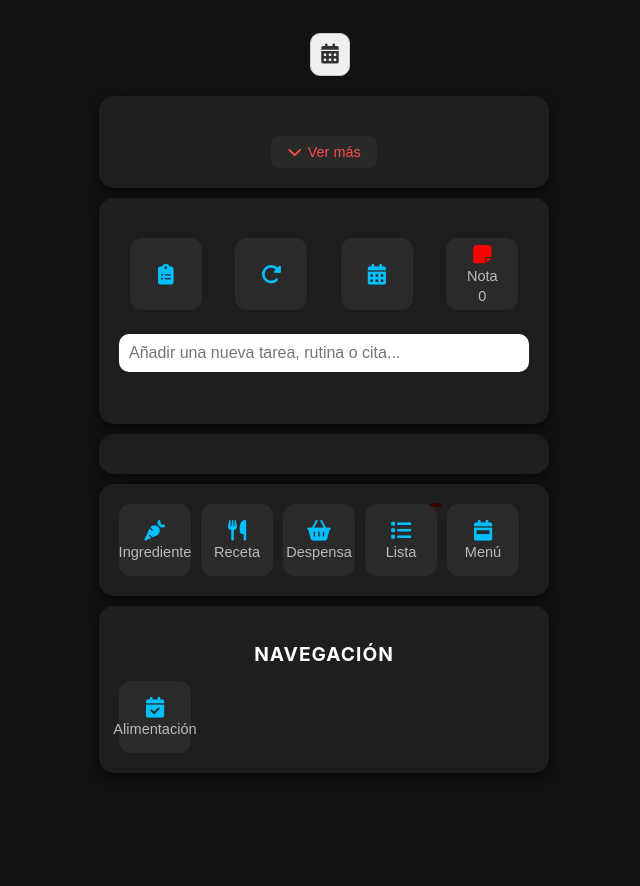
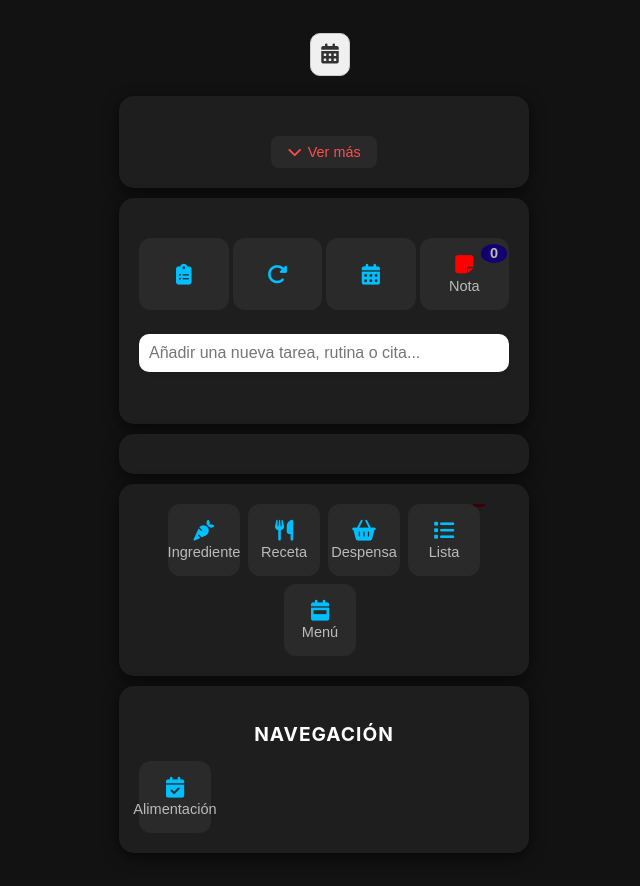
Before and after one commit to drebak85/MiAgenda, a Flask app: page / in a window 1280 px wide. Shown: the whole page, without its empty margins (316-956 px from the left). Before the commit the page ends 753 px from the top, so only its background shows below. Run offline with Flask 3, Linux system fonts and the light colour scheme; some libraries are stand-ins or nearby versions.

Commit message:
Add files via upload

```diff
--- a/static/css/style.css
+++ b/static/css/style.css
@@ -29,7 +29,7 @@ body {
 
 /* ================== 🧾 SECCIONES ================== */
   section.main-section {
-    width: 100% - 5px); /* deja 10px de margen a cada lado */
+    width: calc(100% - 30px); /* deja 10px de margen a cada lado */
     max-width: 480px;
     margin: 10px auto; /* separación vertical entre módulos */
     padding: 20px;
@@ -353,9 +353,6 @@ form select {
   min-width: 40px;
   cursor: pointer;
 }
-
-
-
 
 
 
@@ -899,6 +896,8 @@ textarea {
   padding: 8px;
   border: 1px solid #ccc;
   border-radius: 6px;
+  background-color: #333;
+  color: white;
 }
 
 .form-botones {
@@ -1171,6 +1170,7 @@ textarea {
     justify-content: space-between;
     gap: 4px;
     flex-wrap: nowrap;
+    font-size: 2em;
   }
 
   .activity-type-buttons .icon-button {
@@ -1180,10 +1180,128 @@ textarea {
   }
 
   .activity-type-buttons .icon-button i {
-    font-size: 16px;
+    font-size: 1.4em; /* Aumentado */
   }
 
   .activity-type-buttons .icon-button span {
     font-size: 10px;
   }
 }
+
+/* Estilo de la burbuja del contador de notas */
+.icon-button {
+  position: relative;
+}
+
+.badge-nota {
+  position: absolute;
+  top: 2px;
+  right: 2px;
+  background-color: rgb(17, 0, 110);
+  color: rgb(0, 0, 0);
+  font-size: 10px;
+  padding: 2px 5px;
+  border-radius: 50%;
+  line-height: 1;
+  min-width: 16px;
+  text-align: center;
+  font-weight: bold;
+}
+
+@media (max-width: 600px) {
+  #form-nueva-actividad {
+    width: 100%;
+    max-width: 420px;
+    margin: 0 auto;
+  }
+}
+
+
+  #form-nueva-actividad {
+    width: 100%;
+    max-width: 420px;
+    margin: 0 auto;
+  }
+
+  .activity-type-buttons {
+    flex-wrap: nowrap;
+    justify-content: space-between;
+    gap: 4px;
+  }
+
+  .activity-type-buttons .icon-button {
+    flex: 1;
+    padding: 8px 4px;
+  }
+
+
+/* Carousel Wrapper: Sirve como contexto de posicionamiento para las flechas */
+.carousel-wrapper {
+  position: relative;
+  display: flex; /* Usa flex para alinear flechas y el contenedor de contenido */
+  align-items: center;
+  width: 100%;
+  /* Se elimina el padding de aquí, se manejará con los márgenes del contenedor interno */
+}
+
+/* Carousel Arrows: Posicionadas absolutamente dentro del wrapper */
+.carousel-arrow {
+  background: none;
+  border: none;
+  color: white;
+  font-size: 24px;
+  padding: 10px; /* Este padding aumenta el área clicable de la flecha */
+  cursor: pointer;
+  z-index: 2; /* Asegura que las flechas estén por encima del contenido */
+  position: absolute; /* Mantiene el posicionamiento absoluto relativo a carousel-wrapper */
+  top: 50%;
+  transform: translateY(-50%);
+  width: 40px; /* Define un ancho fijo para las flechas para crear un espaciado consistente */
+  text-align: center;
+}
+
+.carousel-arrow.left {
+  left: 0;
+}
+
+.carousel-arrow.right {
+  right: 0;
+}
+
+/* Carousel Container: Este contenedor ahora gestiona el área principal de contenido */
+.carousel-container {
+  display: flex; /* Mantiene flex para sus hijos */
+  overflow-x: hidden; /* IMPORTANTE: Oculta su propia barra de desplazamiento si la tuviera */
+  scroll-behavior: smooth;
+  gap: 8px;
+  padding: 10px 0; /* Padding vertical */
+  flex-grow: 1; /* Permite que ocupe el espacio disponible en el flex wrapper */
+  /* Añade márgenes para crear espacio para las flechas posicionadas absolutamente */
+  margin-left: 40px; /* Espacio para la flecha izquierda (ancho de la flecha) */
+  margin-right: 40px; /* Espacio para la flecha derecha (ancho de la flecha) */
+  /* Asegura que no haya barra de desplazamiento en este contenedor */
+  scrollbar-width: none; /* Para Firefox */
+  -ms-overflow-style: none; /* Para IE/Edge */
+}
+.carousel-container::-webkit-scrollbar {
+  display: none;
+}
+
+
+/* Icon Buttons Container: Este es el área de contenido real con desplazamiento */
+.icon-buttons-container {
+  display: flex;
+  overflow-x: auto; /* IMPORTANTE: Aquí es donde debe ocurrir el desplazamiento real */
+  gap: 8px; /* Mantiene el espacio entre los botones */
+  /* Se elimina padding: 0 32px; de aquí, ya que causaba la superposición */
+  padding: 0; /* Reinicia el padding si se heredó alguno */
+  /* Oculta la barra de desplazamiento en este elemento */
+  scrollbar-width: none; /* Para Firefox */
+  -ms-overflow-style: none; /* Para IE/Edge */
+  flex-shrink: 0; /* Evita que se encoja en el contenedor flex */
+  /* Asegura que no tenga un ancho fijo que impida el desplazamiento */
+}
+
+.icon-buttons-container::-webkit-scrollbar {
+  display: none;
+}
```
